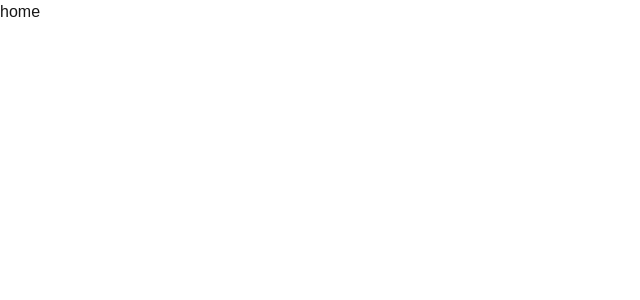
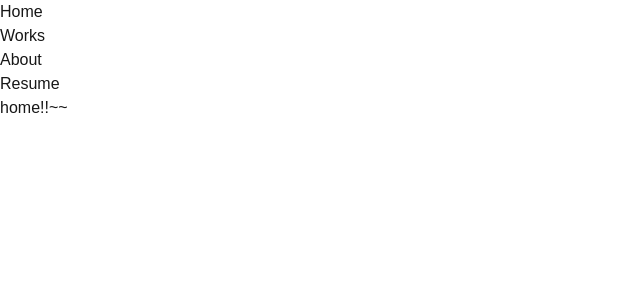
Before and after one commit to herbtea211/20260730-portfolio, a Next.js app: page / in a window 1280 px wide. Shown: the top 300 px of the page, without its empty margins (0-640 px from the left). Built offline with nearby package versions, Linux system fonts and the light colour scheme.

Commit message:
feat: add navigation structure

```diff
--- a/src/app/page.tsx
+++ b/src/app/page.tsx
@@ -1,8 +1,11 @@
-import Image from "next/image";
+// import Image from "next/image";
+import Navigation from "@/components/shell/Navigation";
 
 export default function Home() {
   return (
-    <h1>home</h1>
-
+    <>
+      <Navigation/>
+    <h1>home!!~~</h1>
+    </>
   );
 }
--- /dev/null
+++ b/src/components/shell/Container.tsx
@@ -0,0 +1,12 @@
+
+export default function Container({
+  children,
+}: Readonly<{
+  children: React.ReactNode;
+}>) {
+  return (
+    <div>
+        {children}
+    </div>
+  );
+}
--- /dev/null
+++ b/src/components/shell/Navigation.tsx
@@ -0,0 +1,28 @@
+import Link from "next/link"
+import { navigation } from "@/data/navigation";
+import Container from "@/components/shell/Container";
+
+export default function Navigation() {
+
+    return (
+
+        <nav>
+            <Container>
+                <ul>
+                {navigation.map((item) => (
+                            <li
+                                key={item.href}>
+                                <Link
+                                    href={item.href}>
+                                    {item.label}
+                                </Link>
+                            </li>
+                        )
+                    )
+                }
+                </ul>
+            </Container>
+        </nav>
+
+    );
+}
--- /dev/null
+++ b/src/data/navigation.ts
@@ -0,0 +1,18 @@
+export const navigation = [
+    {
+        label:"Home",
+        href:"/",
+    },
+    {
+        label:"Works",
+        href:"/works",
+    },
+    {
+        label:"About",
+        href:"/about",
+    },
+    {
+        label:"Resume",
+        href:"/resume",
+    },
+];
```
